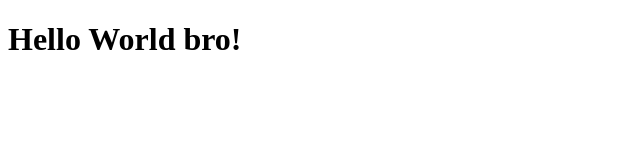
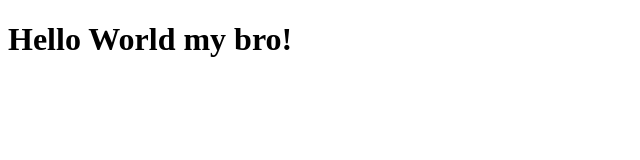
Before and after one commit to fac30/halimah-kieran-oleg-andrei-unschool-aws, a plain HTML site: page index.html in a window 1280 px wide. Shown: the whole page, without its empty margins (0-640 px from the left). Drawn offline with Linux system fonts and the light colour scheme.

Commit message:
merge-test-branch

```diff
--- a/index.html
+++ b/index.html
@@ -8,7 +8,7 @@
 </head>
 
 <body>
-    <h1>Hello World bro!</h1>
+    <h1>Hello World my bro!</h1>
 </body>
 
 </html>
```
